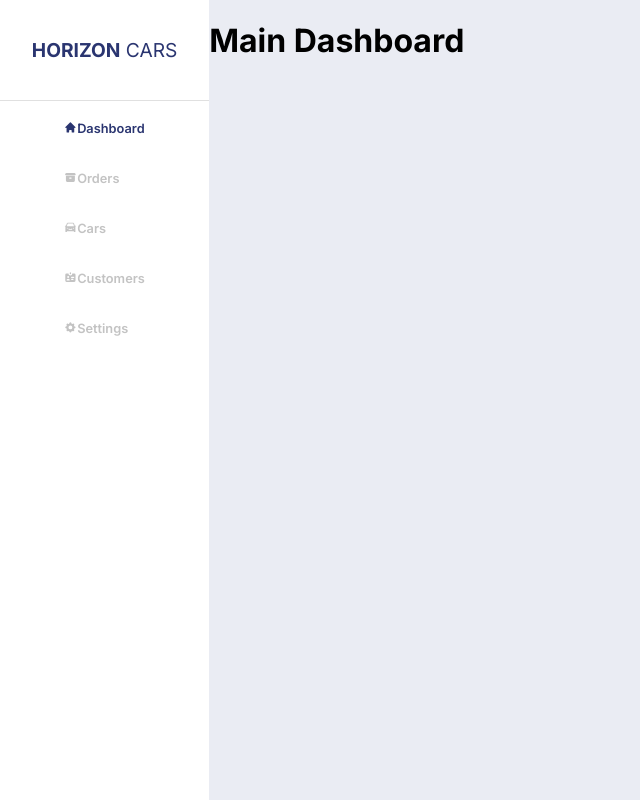
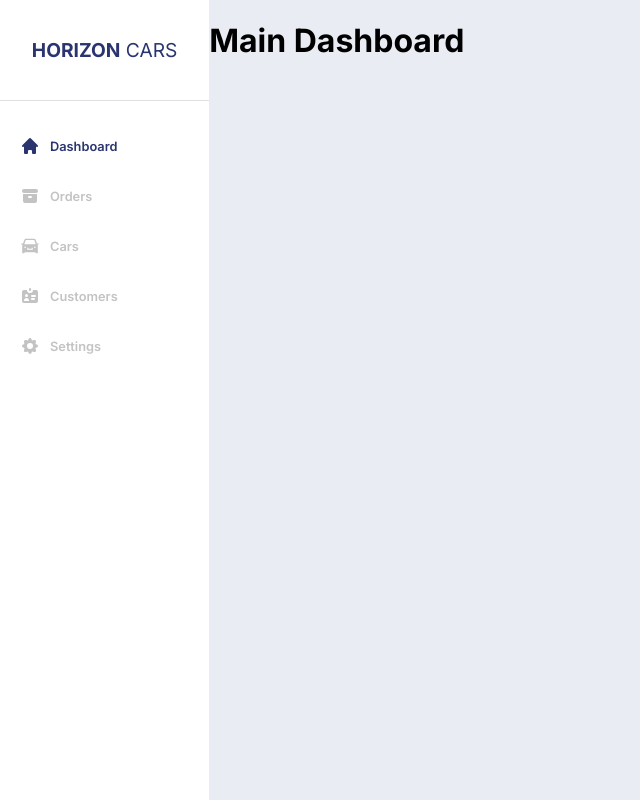
Before and after one commit to knoedel44/car-ecom-admin, a Next.js app: page / in a window 1280 px wide. Shown: the whole page, without its empty margins (0-640 px from the left). Built offline with nearby package versions, Linux system fonts and the light colour scheme.

Commit message:
adding icon transition effects

```diff
--- a/src/app/components/Filter/Filter.module.css
+++ b/src/app/components/Filter/Filter.module.css
@@ -26,7 +26,6 @@
 .filterCategoryContainer {
     width: 100%;
     display: flex;
-    justify-content: center;
     align-items: center;
 }
 
@@ -44,8 +43,22 @@
     color: rgba(128, 128, 128, 0.47);
     font-size: 0.8rem;
     font-weight: 600;
+    align-items: center;
+    transition: all 0.15s linear;
 }
 
 .active {
     color: #2a3570;
 }
+
+.icon {
+    width: 20px;
+    height: 20px;
+    margin-right: 10px;
+    margin-left: 20px;
+    transition: all 0.15s linear;
+}
+
+.filterItem:hover {
+    color: #2a3570;
+}
```
